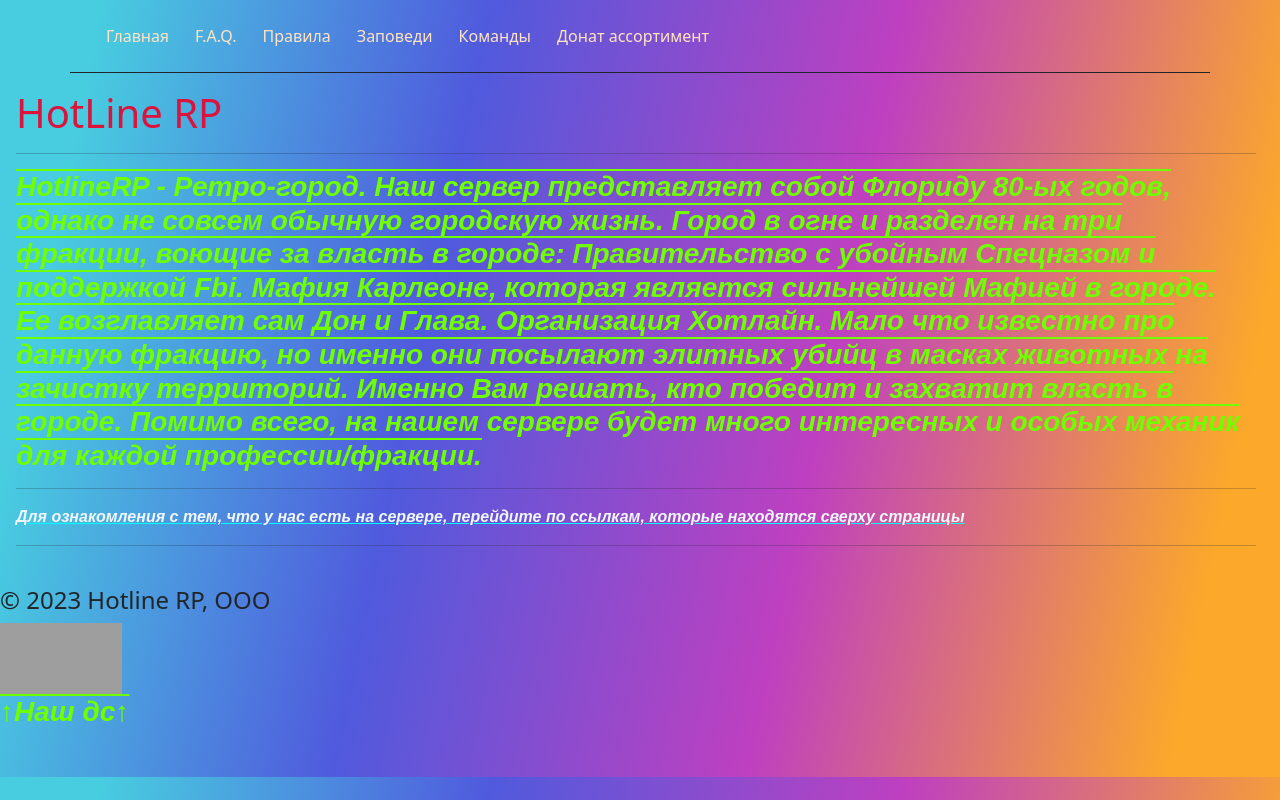
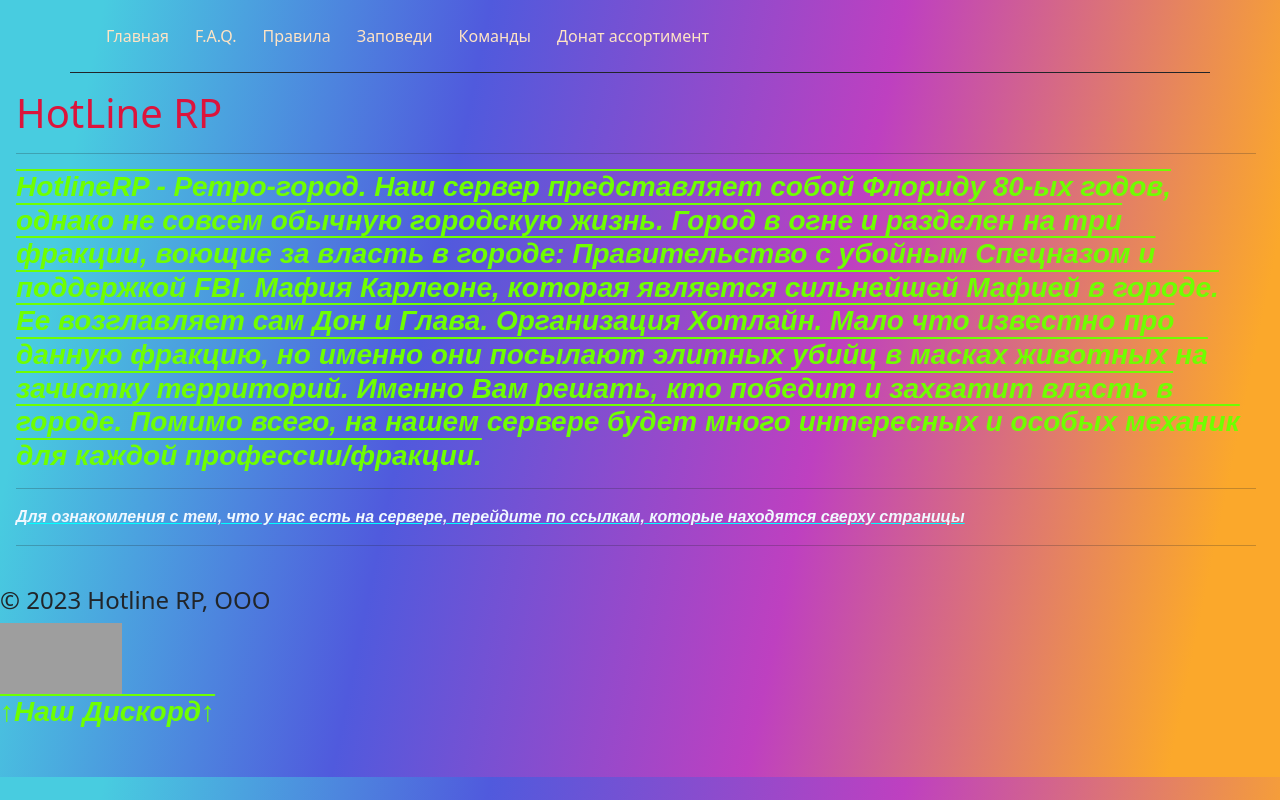
Before and after one commit to HypeVaHo/hotlinerp, a plain HTML site: page index.html in a window 1280 px wide. Drawn offline with nearby package versions, Linux system fonts and the light colour scheme; grey boxes are pictures that could not be loaded; a script that the page names is missing.

Commit message:
Update index.html

```diff
--- a/index.html
+++ b/index.html
@@ -32,7 +32,7 @@
 <h1>HotLine RP</h1>
 <hr>
 <h3>HotlineRP - Ретро-город.
-Наш сервер представляет собой Флориду 80-ых годов, однако не совсем обычную городскую жизнь. Город в огне и разделен на три фракции, воющие за власть в городе: Правительство с убойным Спецназом и поддержкой Fbi. Мафия Карлеоне, которая является сильнейшей Мафией в городе. Ее возглавляет сам Дон и Глава. Организация Хотлайн. Мало что известно про данную фракцию, но именно они посылают элитных убийц в масках животных на зачистку территорий. Именно Вам решать, кто победит и захватит власть в городе. Помимо всего, на нашем сервере будет много интересных и особых механик для каждой профессии/фракции.
+Наш сервер представляет собой Флориду 80-ых годов, однако не совсем обычную городскую жизнь. Город в огне и разделен на три фракции, воющие за власть в городе: Правительство с убойным Спецназом и поддержкой FBI. Мафия Карлеоне, которая является сильнейшей Мафией в городе. Ее возглавляет сам Дон и Глава. Организация Хотлайн. Мало что известно про данную фракцию, но именно они посылают элитных убийц в масках животных на зачистку территорий. Именно Вам решать, кто победит и захватит власть в городе. Помимо всего, на нашем сервере будет много интересных и особых механик для каждой профессии/фракции.
 </h3>
 <hr>
 <p>Для ознакомления с тем, что у нас есть на сервере, перейдите по ссылкам, которые находятся сверху страницы
@@ -44,7 +44,7 @@
 <a href="https://discord.gg/Bun8GF9uge" target="_blank">
     <img width="122" height="72" src="https://cdn.itemsatis.com/uploads/post_images/owo-cash-hep-kazanma-methodu-29763612.jpg" alt="ds">
   </a>
-  <h3>↑Наш дс↑</h3>
+  <h3>↑Наш Дискорд↑</h3>
 </footer>
 <script src="https://cdn.jsdelivr.net/npm/bootstrap@5.2.3/dist/js/bootstrap.bundle.min.js"
       integrity="sha384-kenU1KFdBIe4zVF0s0G1M5b4hcpxyD9F7jL+jjXkk+Q2h455rYXK/7HAuoJl+0I4"
```
